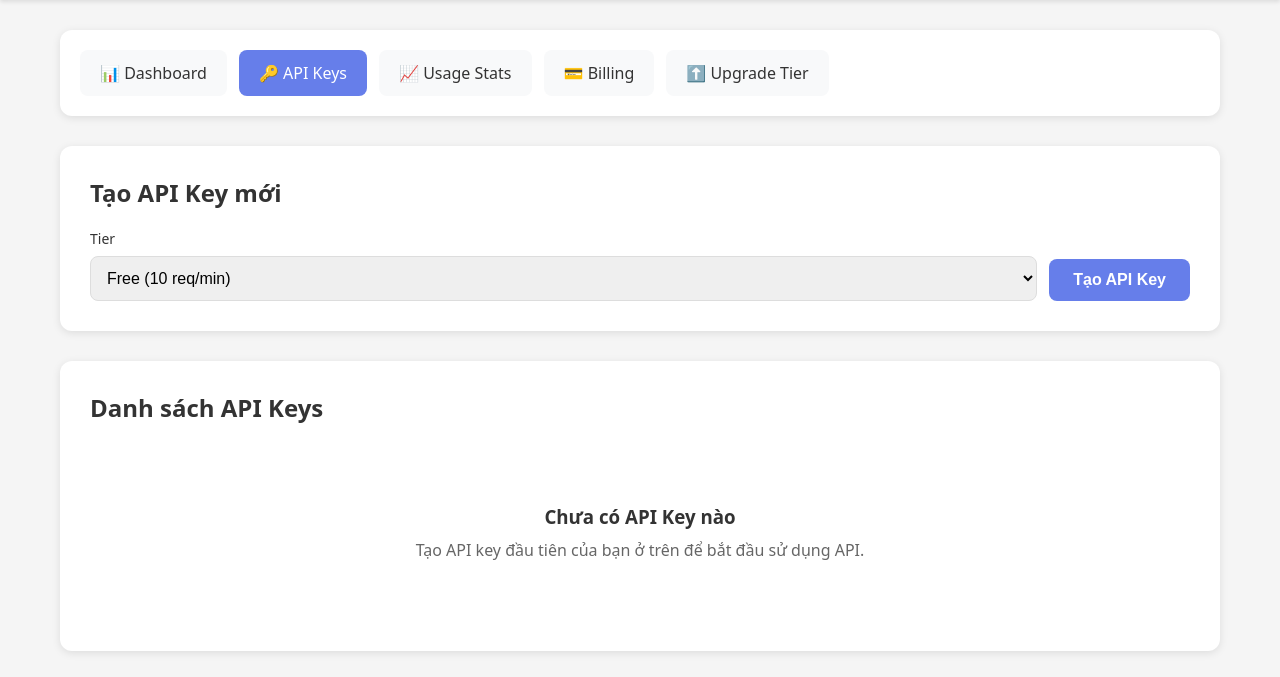
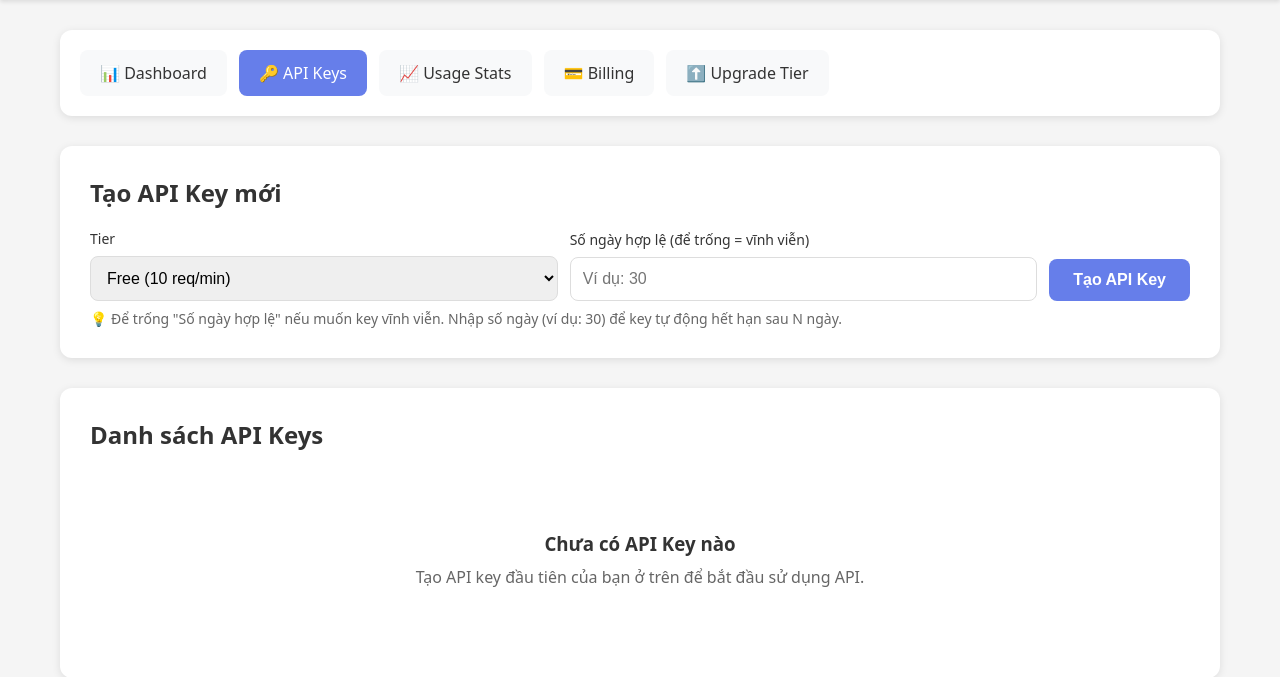
Before and after one commit to dangminhtai/cccd-api, a Flask app: template app/templates/portal/keys.html in a window 1280 px wide. Shown: the part 75-752 px from the top of the page. Run offline with Flask 3, Linux system fonts and the light colour scheme; the template is opened without the code that fills it, so the values that code supplies are empty; parts of the project's set-up code (start-up, migrations or seed data) failed here and were passed over.

Commit message:
feat: allow customers to set expiration days for API keys
- Added days_valid input field in key creation form
- Parse and validate days_valid (must be positive integer)
- Empty = permanent key, number = expires after N days
- Updated success message to show expiration info

```diff
--- a/app/templates/portal/keys.html
+++ b/app/templates/portal/keys.html
@@ -110,6 +110,10 @@
                         <option value="ultra" {% if current_tier == 'ultra' %}selected{% endif %} {% if current_tier != 'ultra' %}disabled{% endif %}>Ultra (1000 req/min)</option>
                     </select>
                 </div>
+                <div class="form-group">
+                    <label for="days_valid">Số ngày hợp lệ (để trống = vĩnh viễn)</label>
+                    <input type="number" id="days_valid" name="days_valid" min="1" step="1" placeholder="Ví dụ: 30" style="width: 100%; padding: 12px; border: 1px solid #ddd; border-radius: 8px; font-size: 16px;">
+                </div>
                 <button type="submit" class="btn">Tạo API Key</button>
             </form>
             {% if current_tier == 'free' %}
@@ -117,6 +121,9 @@
                 💡 Bạn đang ở tier Free. <a href="#" style="color: #667eea;">Nâng cấp</a> để tạo Premium/Ultra keys.
             </p>
             {% endif %}
+            <p style="margin-top: 8px; color: #666; font-size: 14px;">
+                💡 Để trống "Số ngày hợp lệ" nếu muốn key vĩnh viễn. Nhập số ngày (ví dụ: 30) để key tự động hết hạn sau N ngày.
+            </p>
         </div>
 
         <div class="section">
```
Also changed, not shown: routes/portal.py (+19 -1 lines).
